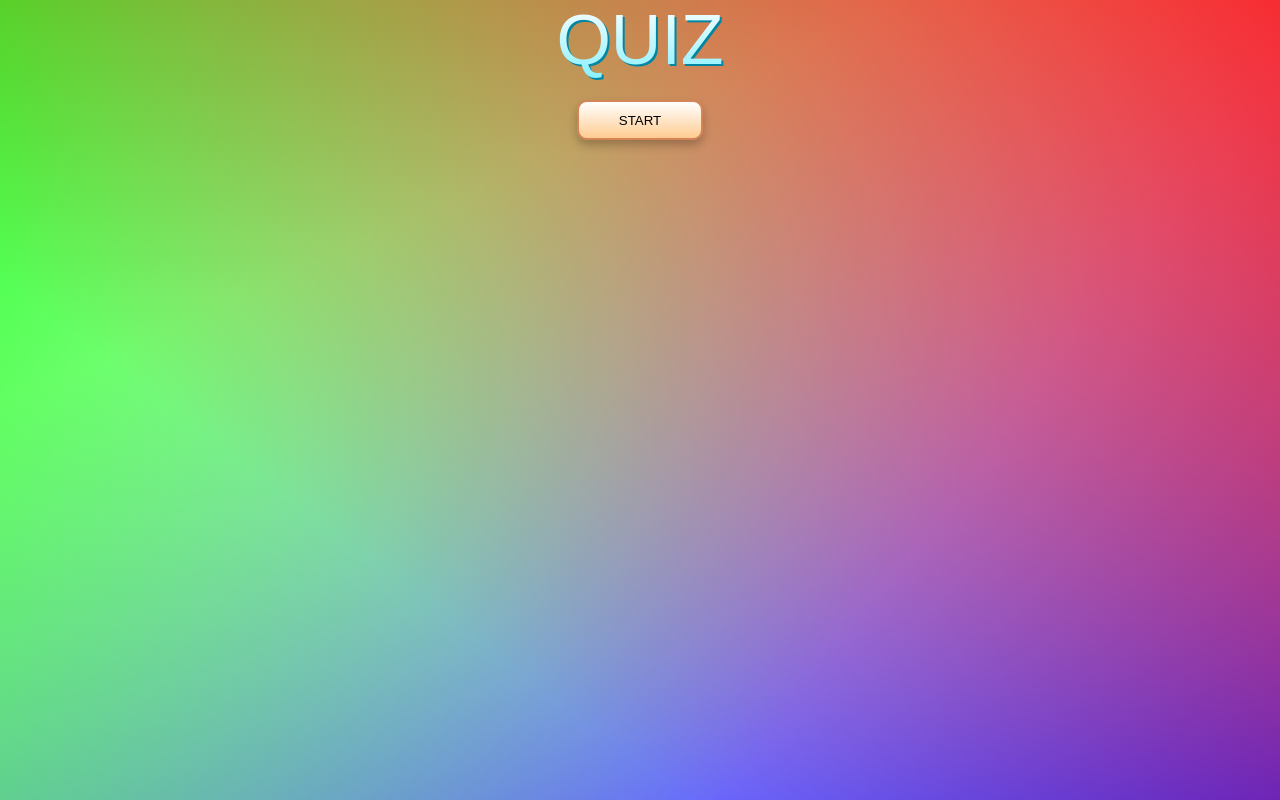
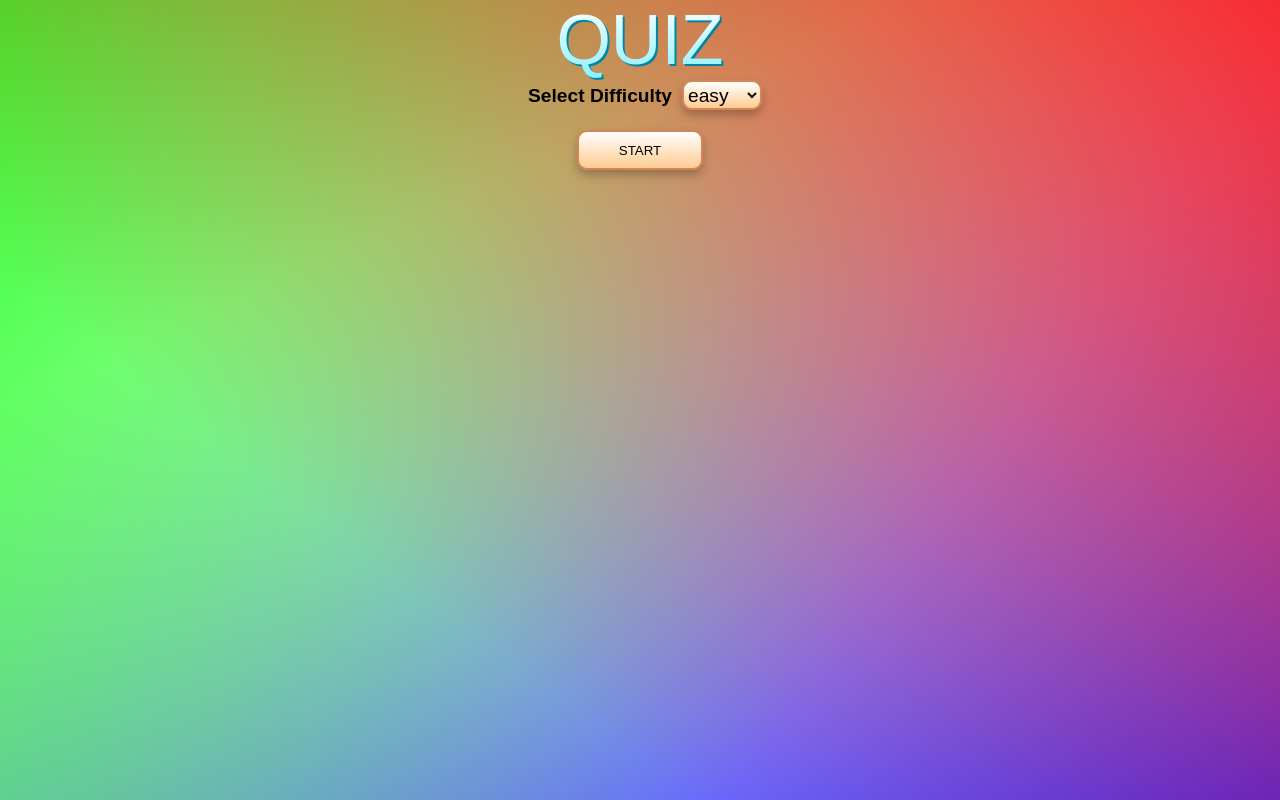
Before and after one commit to Rainfords/vite-quiz-app, a React (Vite) app: page / in a window 1280 px wide. Built offline with nearby package versions, Linux system fonts and the light colour scheme.

Commit message:
Add Difficulty selector

```diff
--- a/src/api/api.ts
+++ b/src/api/api.ts
@@ -1,13 +1,5 @@
 import { QueryClient, useQuery, UseQueryResult } from "react-query"
 import { shuffleArray } from "@utils/utils"
-
-export {}
-
-export enum Difficulty {
-    EASY = "easy",
-    MEDIUM = "medium",
-    HARD = "hard",
-}
 
 export type Question = {
     category: string;
@@ -28,7 +20,7 @@ export type TriviaCategories = {
 export const useFetchQuizQuestions = (
     client: QueryClient,
     amount: number,
-    difficulty: Difficulty,
+    difficulty: string,
     category: number
 ): UseQueryResult<QuestionState[], Error> => {
     return useQuery(
--- /dev/null
+++ b/src/components/DifficultySelector.module.scss
@@ -0,0 +1,17 @@
+.difficulty {
+  label {
+    padding: 10px;
+    font-size: larger;
+  }
+
+  select {
+    cursor: pointer;
+    background: linear-gradient(180deg, #fff, #ffcc91);
+    border: 2px solid #d38558;
+    box-shadow: 0px 5px 10px rgba(0, 0, 0, 0.25);
+    border-radius: 10px;
+    height: 30px;
+    font-size: larger;
+    width: 80px;
+  }
+}
--- /dev/null
+++ b/src/components/DifficultySelector.tsx
@@ -0,0 +1,35 @@
+import React, { useState } from "react";
+import styles from "./DifficultySelector.module.scss";
+
+export enum Difficulty {
+  EASY = "easy",
+  MEDIUM = "medium",
+  HARD = "hard",
+}
+
+interface IProps {
+  setDifficulty: (difficulty: Difficulty) => void;
+}
+
+const DifficultySelector = (props: IProps) => {
+  const handleChangeDifficulty = (
+    event: React.ChangeEvent<HTMLSelectElement> | undefined
+  ) => {
+    const selected = (event?.target.value as Difficulty) || Difficulty.EASY;
+    props.setDifficulty(selected);
+  };
+  return (
+    <div className={styles.difficulty}>
+      <label>Select Difficulty</label>
+      <select onChange={handleChangeDifficulty}>
+        {Object.values(Difficulty).map((difficulty) => (
+          <option key={difficulty} value={difficulty}>
+            {difficulty}
+          </option>
+        ))}
+      </select>
+    </div>
+  );
+};
+
+export default DifficultySelector;
--- a/src/components/Quiz.tsx
+++ b/src/components/Quiz.tsx
@@ -4,10 +4,11 @@ import { TriviaCategories, useFetchQuizQuestions } from "@api/api";
 // Components
 import QuestionCard from "@components/QuestionCard";
 // Types
-import { QuestionState, Difficulty } from "@api/api";
+import { QuestionState } from "@api/api";
 // Styles
 import styles from "./Quiz.module.scss";
 import { useQueryClient } from "react-query";
+import DifficultySelector, { Difficulty } from "./DifficultySelector";
 
 export type AnswerObject = {
   question: string;
@@ -22,6 +23,7 @@ type IStateProps = {
   gameOver: boolean;
   userAnswers: AnswerObject[];
   currentCategory: TriviaCategories;
+  difficulty: Difficulty;
 };
 
 const TOTAL_QUESTIONS = 10;
@@ -35,6 +37,7 @@ export const Quiz = () => {
     gameOver: true,
     userAnswers: [],
     currentCategory: initialCategory,
+    difficulty: Difficulty.EASY,
   });
   const {
     data: questions = [],
@@ -44,7 +47,7 @@ export const Quiz = () => {
   } = useFetchQuizQuestions(
     queryClient,
     TOTAL_QUESTIONS,
-    Difficulty.EASY,
+    state.difficulty,
     state.currentCategory.id
   );
 
@@ -100,12 +103,20 @@ export const Quiz = () => {
       setState({ ...state, number: nextQuestion });
     }
   };
+
+  const setDifficulty = (difficulty: Difficulty) => {
+    setState({ ...state, difficulty });
+  };
+
   return (
     <>
       {state.gameOver || state.userAnswers.length === TOTAL_QUESTIONS ? (
-        <button className={styles.start} onClick={startTrivia}>
-          START
-        </button>
+        <>
+          <DifficultySelector setDifficulty={setDifficulty} />
+          <button className={styles.start} onClick={startTrivia}>
+            START
+          </button>
+        </>
       ) : null}
 
       {!state.gameOver ? (
```
